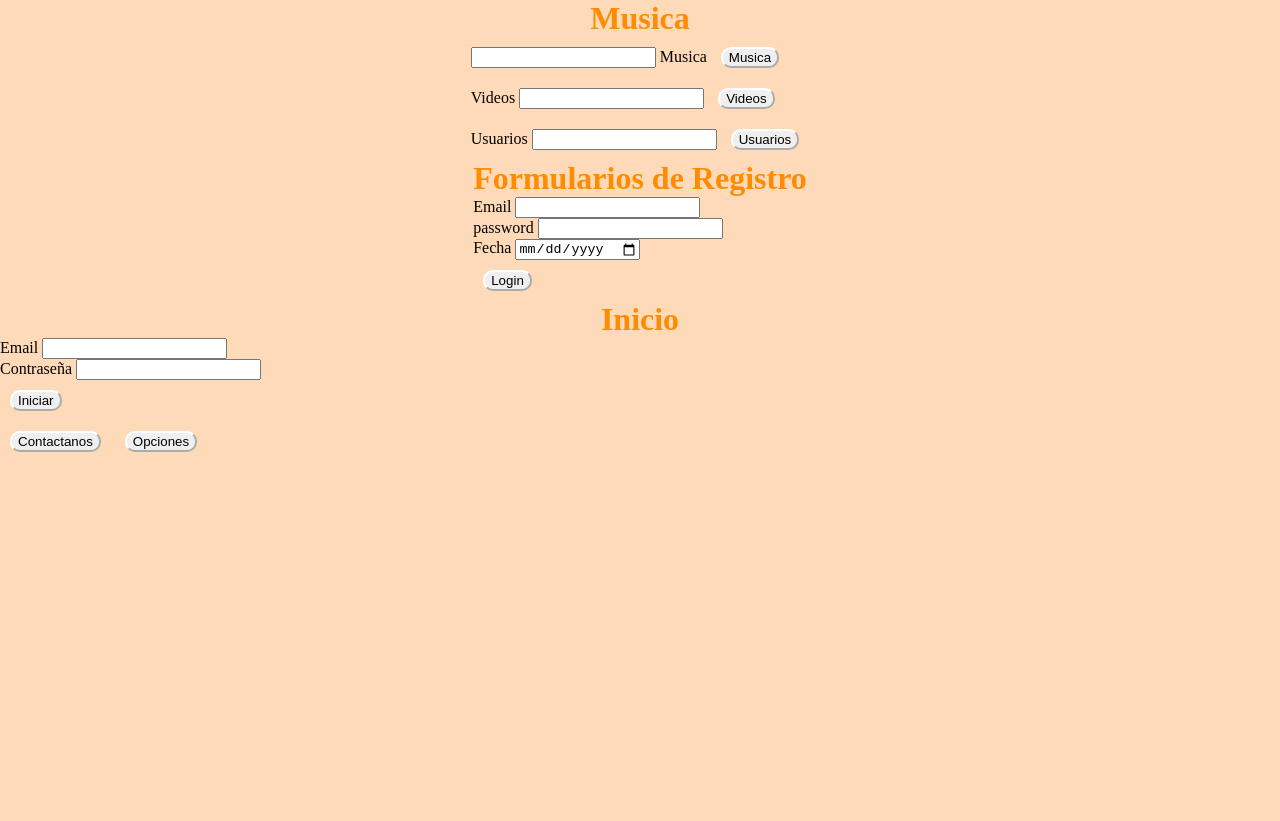
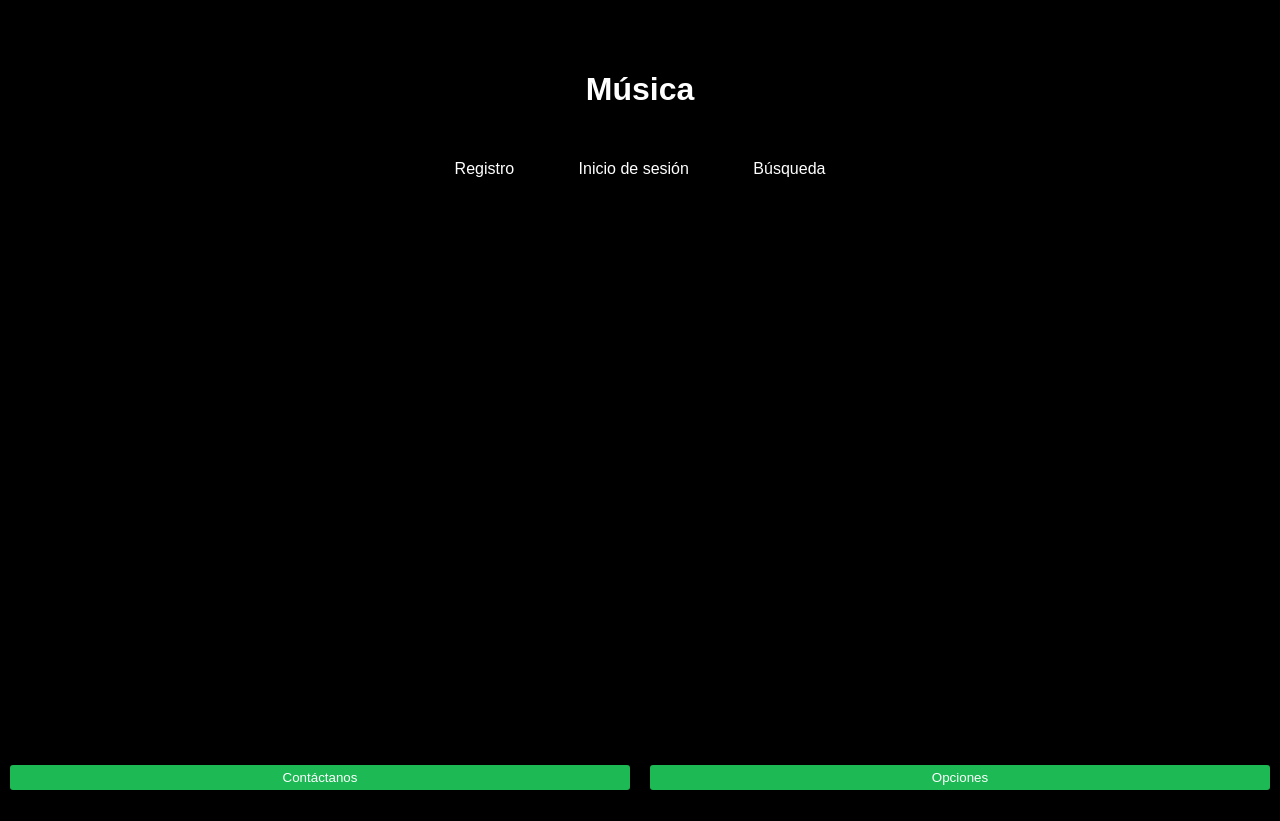
Before and after one commit to JoseDavid78/Proyecto-videos-musica-biblioteca, a plain HTML site: page frontend/index.html in a window 1280 px wide. Before the commit the page ends 800 px from the top, so only its background shows below. Drawn offline with Linux system fonts and the light colour scheme; files that its build step writes are made by us from their sources.

Commit message:
mejoras en la interfas

```diff
--- a/frontend/css/index.css
+++ b/frontend/css/index.css
@@ -1,24 +1,146 @@
-*{
+/* Estilos generales */
+body {
+    font-family: 'Arial', sans-serif;
     margin: 0;
-    box-sizing: border-box;
+    padding: 0;
+    background-color: #000;
+    color: #fff;
+    position: relative; /* Importante para posicionar el footer correctamente */
+    min-height: 100vh; /* Asegura que el cuerpo tenga al menos el alto de la ventana */
+    box-sizing: border-box; /* Incluye padding y border en el tamaño total */
 }
 
-body{
-    background-color: peachpuff;
+h1 {
+    text-align: center;
+    padding-top: 50px;
 }
-h1{
+
+/* Estilos de la barra de navegación */
+nav {
     text-align: center;
-    font-family: 'Times New Roman', Times, serif;
-    color: darkorange;
+    padding: 10px 0;
 }
-form{
+
+nav a {
+    text-decoration: none;
+    color: #fff;
+    margin: 0 10px;
+    font-size: 18px;
+}
+
+.pestanas {
+    text-align: center;
+    margin-bottom: 20px;
+}
+.pestanas button {
+    border: none;
+    background-color: transparent;
+    color: #fff;
+    padding: 10px 20px;
+    cursor: pointer;
+    font-size: 16px;
+    margin: 0 10px;
+}
+
+.pestanas button:hover {
+    background-color: rgba(255, 255, 255, 0.2);
+}
+
+.pestana {
+    display: none;
+    padding: 20px;
+}
+
+/* Estilos de los formularios */
+.formulario {
+    max-width: 400px;
+    margin: 0 auto;
+    padding: 20px;
+    background-color: rgba(255, 255, 255, 0.8);
+    border-radius: 8px;
+    box-shadow: 0 4px 8px rgba(0, 0, 0, 0.1);
+    text-align: center; /* Centra el contenido del formulario */
+    margin-bottom: 50px; /* Ajusta el margen inferior para evitar que los botones tapen el contenido */
+}
+
+.formulario h2 {
+    text-align: center;
+}
+
+.input-container {
+    margin-bottom: 20px;
+    text-align: center; /* Centra el contenido del input y del botón */
+}
+
+label {
+    display: block;
+    margin-bottom: 5px;
+}
+
+input[type="text"],
+input[type="email"],
+input[type="password"],
+input[type="date"] {
+    width: calc(100% - 20px); /* Agrega más espacio al input */
+    padding: 15px; /* Aumenta el espacio alrededor del texto del input */
+    border: none;
+    border-radius: 5px;
+    background-color: rgba(0, 0, 0, 0.8);
+    color: #fff;
+    margin-top: 5px;
+    text-align: center; /* Centra el texto dentro del input */
+}
+
+button[type="button"] {
+    width: calc(100% - 20px); /* Ajusta el ancho del botón */
+    padding: 15px; /* Aumenta el espacio alrededor del texto del botón */
+    border: none;
+    border-radius: 5px;
+    background-color: #1db954;
+    color: #fff;
+    cursor: pointer;
+}
+
+button[type="button"]:hover {
+    background-color: #1ed760;
+}
+
+/* Estilos del pie de página */
+footer {
+    position: fixed;
+    bottom: 0;
+    left: 0;
+    width: 100%;
+    background-color: rgba(0, 0, 0, 0.8);
+    padding: 10px 0;
+    text-align: center;
+}
+
+.foter {
     display: flex;
-    align-items: center;
-    justify-content: center;
+    justify-content: space-around;
 }
-button{
-    border-radius: 10px;
+
+.foter button {
+    margin: 0 10px;
+    padding: 5px 10px;
+    border: none;
+    border-radius: 3px;
+    background-color: #1db954;
+    color: #fff;
     cursor: pointer;
-    margin: 10px;
-    border-color: white;
 }
+
+.footer-buttons button {
+    margin: 0 10px;
+    padding: 10px 20px;
+    border: none;
+    border-radius: 5px;
+    background-color: #1db954;
+    color: #fff;
+    cursor: pointer;
+}
+
+.footer-buttons button:hover {
+    background-color: #1ed760;
+}
--- a/frontend/index.html
+++ b/frontend/index.html
@@ -1,80 +1,85 @@
 <!DOCTYPE html>
-<html lang="en">
+<html lang="es">
 
 <head>
     <meta charset="UTF-8">
     <meta name="viewport" content="width=device-width, initial-scale=1.0">
     <title>Document</title>
-    <script src="./index.js" defer></script>
-    <script src="./apis/api.music.js" defer></script>
-    <script src="./apis/apiSpotyfi.js" defer></script>
-    <link rel="stylesheet" href="./index.css">
+    <link rel="stylesheet" href="./css/index.css">
+    <script src="./js/aparicion_pestañas.js" defer></script>
 </head>
 
 <body>
-    <h1>Musica</h1>
+    <h1>Música</h1>
     <nav>
 
     </nav>
-    <form class="formulario_prin">
-        <div>
-            <div class="musica">
-                <input type="text">
-                <label for="Musica" id="music">Musica</label>
-                <button type="button" id="music">Musica</button>
+    <div class="pestanas">
+        <button onclick="mostrarPestana('registro')">Registro</button>
+        <button onclick="mostrarPestana('inicio')">Inicio de sesión</button>
+        <button onclick="mostrarPestana('busqueda')">Búsqueda</button>
     </div>
-            <div class="videos">
-                <label for="Videos" id="vide">Videos</label>
-                <input type="text">
-                <button type="button" id="vide">Videos</button>
+
+    <!-- Contenido de la pestaña de registro -->
+    <div id="pestana-registro" class="pestana">
+        <form class="formulario registro">
+            <h2>Formulario de Registro</h2>
+            <div class="input-container">
+                <label for="email">Email</label>
+                <input type="email" id="email">
             </div>
-            <div class="usuarios">
-                <label for="Usuarios" id="usua">Usuarios</label>
-                <input type="text">
-                <button type="button" id="usua">Usuarios</button>
+            <div class="input-container">
+                <label for="password">Contraseña</label>
+                <input type="password" id="password">
             </div>
+            <div class="input-container">
+                <label for="fecha">Fecha de nacimiento</label>
+                <input type="date" id="fecha">
             </div>
+            <button type="button">Registrarse</button>
         </form>
-    <form class="registro">
-        <div>
-            <h1>Formularios de Registro</h1>
-            <div class="email">
-                <label for="Email" id="reg">Email</label>
-                <input type="email" id="inReg">
     </div>
-            <div class="contraseña">
-                <label for="pass" id="labReg">password</label>
-                <input type="password" id="pasReg">
+
+    <!-- Contenido de la pestaña de inicio de sesión -->
+    <div id="pestana-inicio" class="pestana">
+        <form class="formulario inicio-sesion">
+            <h2>Iniciar Sesión</h2>
+            <div class="input-container">
+                <label for="email">Email</label>
+                <input type="email" id="email">
             </div>
-            <div class="fecha">
-                <label for="fecha de nacimiento" id="fechReg">Fecha</label>
-                <input type="date">
+            <div class="input-container">
+                <label for="password">Contraseña</label>
+                <input type="password" id="password">
             </div>
-            <button type="button" id="boton_registro">Login</button>
+            <button type="button">Iniciar Sesión</button>
+        </form>
     </div>
+
+    <!-- Contenido de la pestaña de búsqueda -->
+    <div id="pestana-busqueda" class="pestana">
+        <form class="formulario busqueda">
+            <h2>Búsqueda</h2>
+            <div class="input-container">
+                <label for="buscar">Buscar</label>
+                <input type="text" id="buscar">
+            </div>
+            <button type="button">Buscar</button>
         </form>
+    </div>
 
-    <div class="entrada">
-        <h1>Inicio</h1>
-        <div class="Inicio">
-            <label for="Email" id="label_IN">Email</label>
-            <input type="email" id="Input_In">
-        </div>
-        <div class="contraseña">
-            <label for="password" id="label_con">Contraseña</label>
-            <input type="password" id="label_con">
-        </div>
-        <button type="button" id="boton_entrada">Iniciar</button>
-    </div>
-</body>
     <footer>
         <div class="foter">
-        <button type="button" id="boton_contacto">Contactanos</button>
+            <button type="button" id="boton_contacto">Contáctanos</button>
             <button type="button" id="boton_opcion">Opciones</button>
         </div>
     </footer>
 
+    <script src="./index.js" defer></script>
+</body>
+
 </html>
+
 
 <!--
     Esta solo es una idea por encima sin nada configurado
--- /dev/null
+++ b/frontend/js/aparicion_pestañas.js
@@ -0,0 +1,11 @@
+function mostrarPestana(pestana) {
+    // Ocultar todas las pestañas
+    const todasLasPestanas = document.querySelectorAll('.pestana');
+    todasLasPestanas.forEach(pestana => {
+        pestana.style.display = 'none';
+    });
+
+    // Mostrar la pestaña seleccionada
+    const pestañaSeleccionada = document.getElementById('pestana-' + pestana);
+    pestañaSeleccionada.style.display = 'block';
+}
```
Lines whose indentation alone changed are shown as unchanged.
